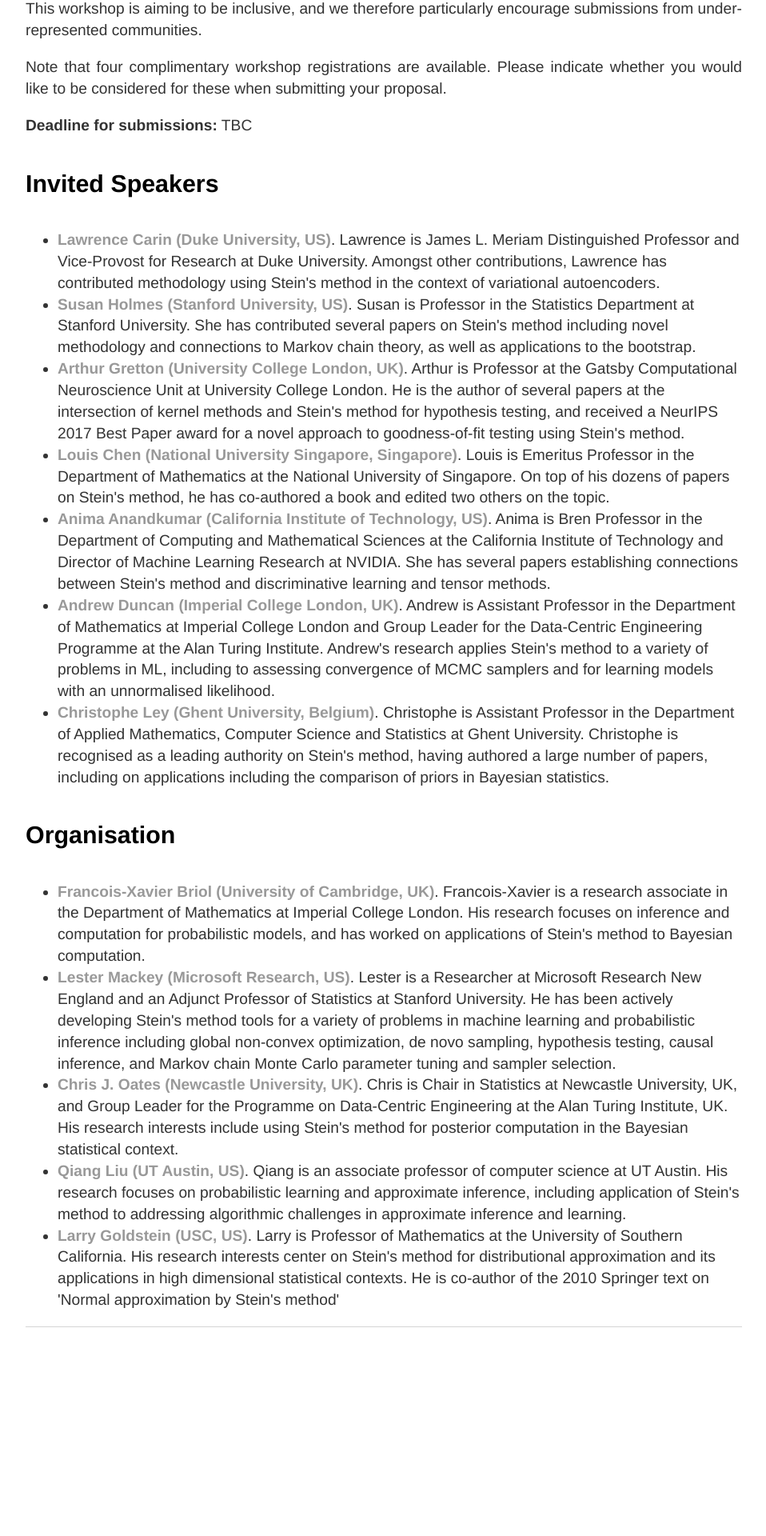
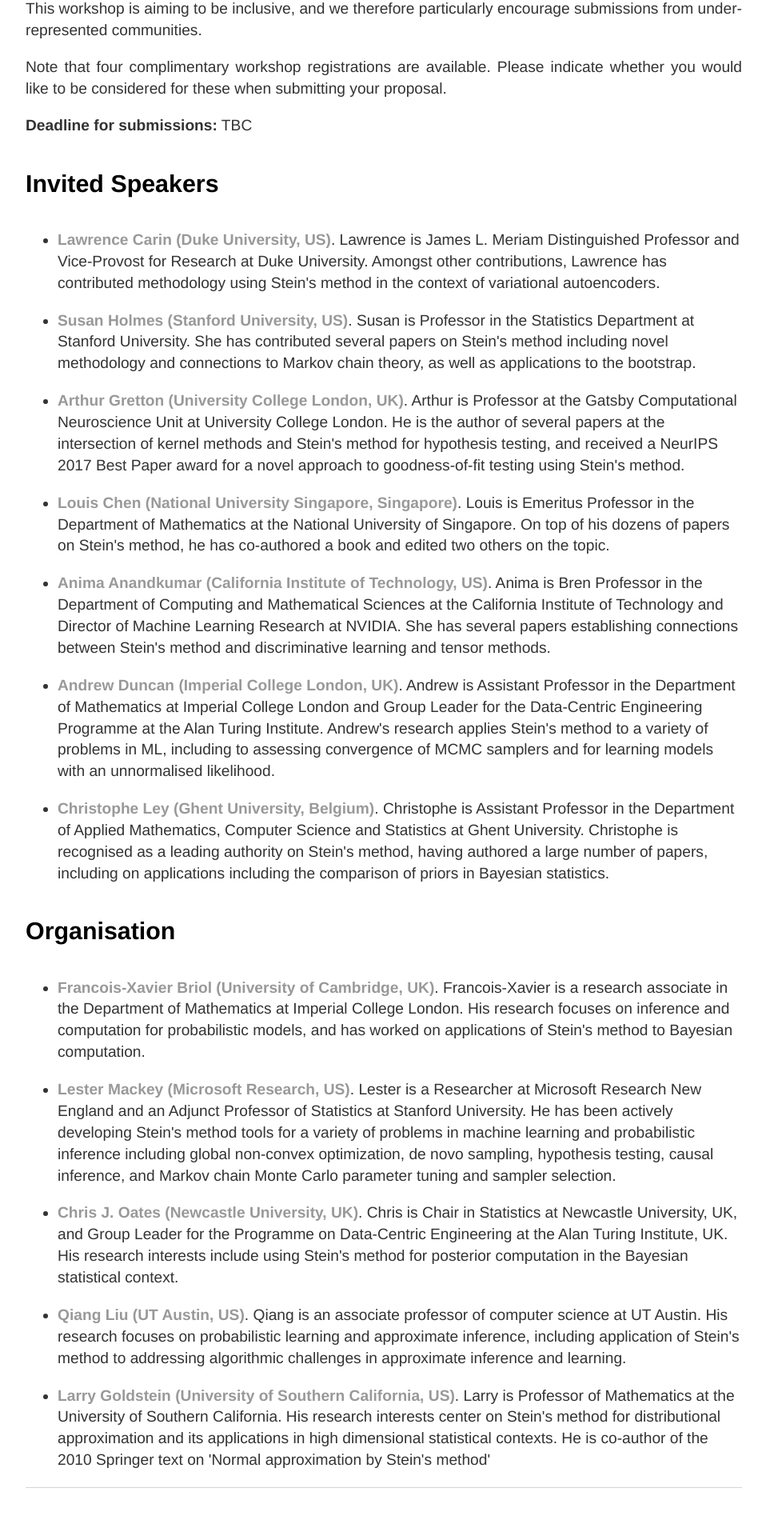
Before and after one commit to steinworkshop/steinworkshop.github.io, a Jekyll site: the page built from index.html, in a window 1280 px wide. Shown: the part 1434-3354 px from the top of the page at 80% size, without its empty margins (160-1118 px from the left). Built offline with Jekyll 4.4.1, drawn with Linux system fonts in a browser that asks for light colours; before the commit the page ends 3153 px from its top, so only the background shows below that.

Commit message:
new list spacing

```diff
--- a/css/main.css
+++ b/css/main.css
@@ -17,8 +17,10 @@ h2 { font-size: 2.7em; }
 h3 { font-size: 2.3em; }
 h4 { font-size: 1.9em; }
 
+li { margin: 20px 0; }
+
 nav ul, footer ul { font-size: 1em; font-family: 'Helvetica', 'Arial', 'Sans-Serif'; padding: 0px; list-style: none; font-weight: bold; }
-nav ul li, footer ul li { display: inline; margin-right: 20px; margin: 10px 0;}
+nav ul li, footer ul li { display: inline; margin-right: 20px;}
 
 footer { border-top: 1px solid #d5d5d5; font-size: .8em; }
 
--- a/index.html
+++ b/index.html
@@ -76,7 +76,7 @@ title: ICML Workshop on Stein's Method
 
 			<li> <strong><a href="https://www.cs.utexas.edu/~lqiang/"> Qiang Liu (UT Austin, US)</a></strong>. Qiang is an associate professor of computer science at UT Austin. His research focuses on probabilistic learning and approximate inference, including application of Stein's method to addressing algorithmic challenges in approximate inference and learning.</li>
 
-			<li> <strong><a href="https://dornsife.usc.edu/larry-goldstein/"> Larry Goldstein (USC, US)</a></strong>. Larry is Professor of Mathematics at the University of Southern California. His research interests center on Stein's method for distributional approximation and its applications in high dimensional statistical contexts. He is co-author of the 2010 Springer text on 'Normal approximation by Stein's method'</li>
+			<li> <strong><a href="https://dornsife.usc.edu/larry-goldstein/"> Larry Goldstein (University of Southern California, US)</a></strong>. Larry is Professor of Mathematics at the University of Southern California. His research interests center on Stein's method for distributional approximation and its applications in high dimensional statistical contexts. He is co-author of the 2010 Springer text on 'Normal approximation by Stein's method'</li>
 	</ul>
 
 
```
